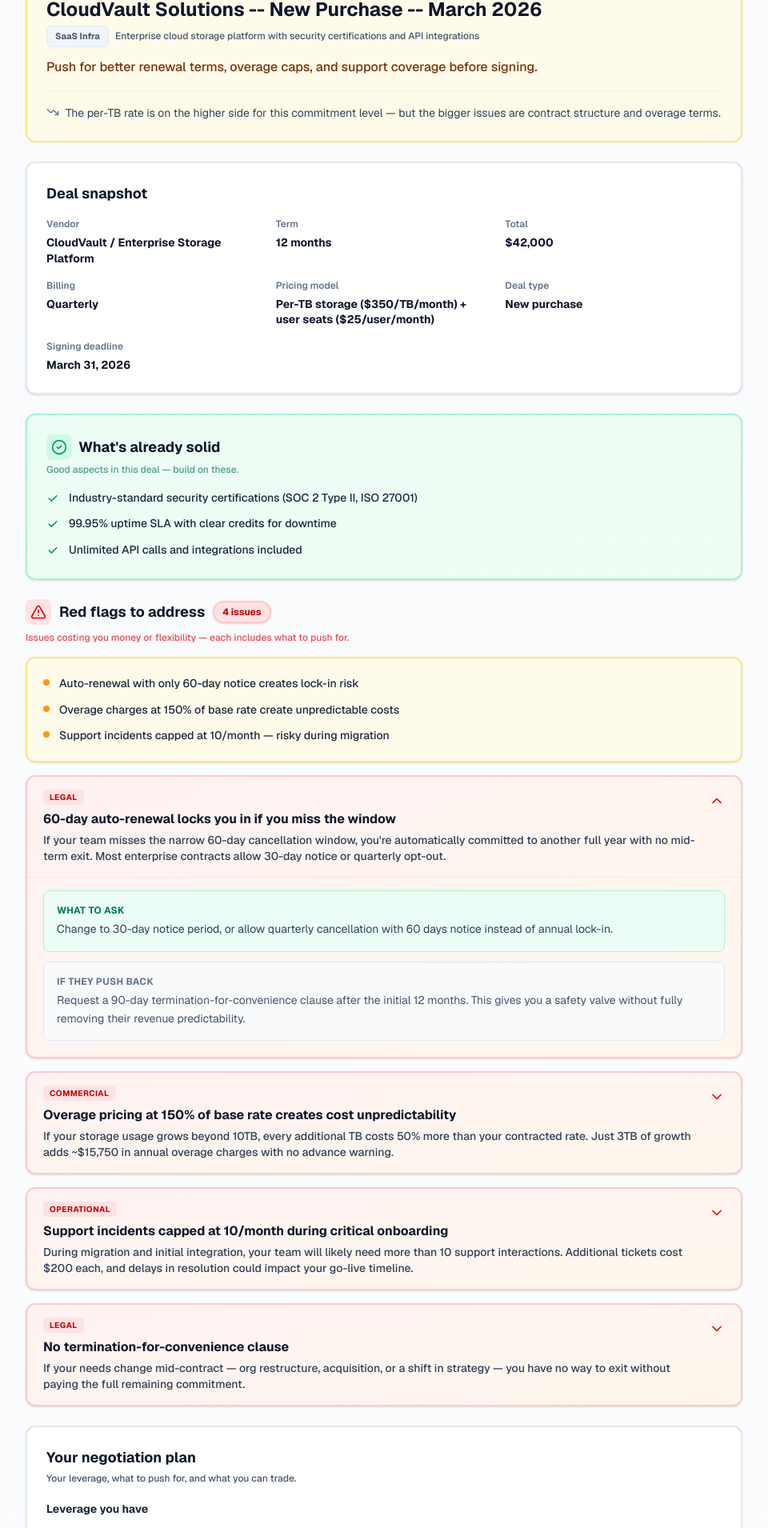
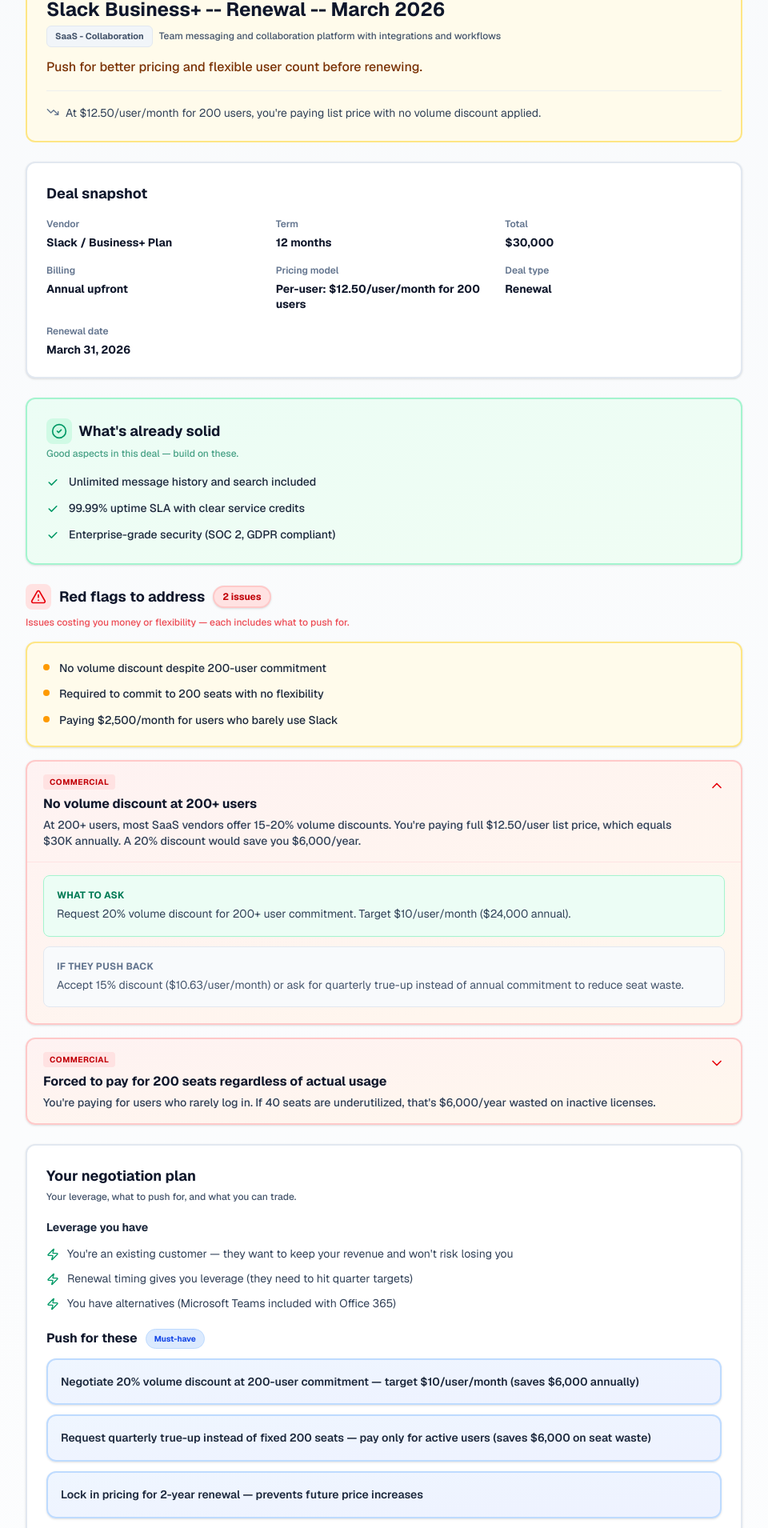
Before and after one commit to Boomchakalala/Dealcheck, a Next.js app: page /example in a window 1280 px wide. Shown: the part 367-2277 px from the top of the page at 80% size, without its empty margins (160-1120 px from the left). Built offline with nearby package versions, Linux system fonts and the light colour scheme.

Commit message:
Sandbox autosave

```diff
--- a/src/app/example/page.tsx
+++ b/src/app/example/page.tsx
@@ -5,191 +5,146 @@ import { type DealOutput } from '@/types'
 import Link from 'next/link'
 
 const exampleOutput: DealOutput = {
-  title: "CloudVault Solutions -- New Purchase -- March 2026",
-  vendor: "CloudVault Solutions",
-  category: "SaaS Infra",
-  description: "Enterprise cloud storage platform with security certifications and API integrations",
-  verdict: "Push for better renewal terms, overage caps, and support coverage before signing.",
+  title: "Slack Business+ -- Renewal -- March 2026",
+  vendor: "Slack",
+  category: "SaaS - Collaboration",
+  description: "Team messaging and collaboration platform with integrations and workflows",
+  verdict: "Push for better pricing and flexible user count before renewing.",
   verdict_type: "negotiate",
-  price_insight: "The per-TB rate is on the higher side for this commitment level — but the bigger issues are contract structure and overage terms.",
+  price_insight: "At $12.50/user/month for 200 users, you're paying list price with no volume discount applied.",
   snapshot: {
-    vendor_product: "CloudVault / Enterprise Storage Platform",
+    vendor_product: "Slack / Business+ Plan",
     term: "12 months",
-    total_commitment: "$42,000",
-    billing_payment: "Quarterly",
-    pricing_model: "Per-TB storage ($350/TB/month) + user seats ($25/user/month)",
-    deal_type: "New purchase",
-    signing_deadline: "March 31, 2026"
+    total_commitment: "$30,000",
+    billing_payment: "Annual upfront",
+    pricing_model: "Per-user: $12.50/user/month for 200 users",
+    deal_type: "Renewal",
+    renewal_date: "March 31, 2026"
   },
   quick_read: {
     whats_solid: [
-      "Industry-standard security certifications (SOC 2 Type II, ISO 27001)",
-      "99.95% uptime SLA with clear credits for downtime",
-      "Unlimited API calls and integrations included"
+      "Unlimited message history and search included",
+      "99.99% uptime SLA with clear service credits",
+      "Enterprise-grade security (SOC 2, GDPR compliant)"
     ],
     whats_concerning: [
-      "Auto-renewal with only 60-day notice creates lock-in risk",
-      "Overage charges at 150% of base rate create unpredictable costs",
-      "Support incidents capped at 10/month — risky during migration"
+      "No volume discount despite 200-user commitment",
+      "Required to commit to 200 seats with no flexibility",
+      "Paying $2,500/month for users who barely use Slack"
     ],
-    conclusion: "Solid infrastructure and compliance, but contract terms create vendor lock-in and cost unpredictability — all negotiable."
+    conclusion: "Good product, but you're paying full list price with rigid seat requirements. Easy wins on discount and seat flexibility."
   },
   red_flags: [
     {
-      type: "Legal",
-      issue: "60-day auto-renewal locks you in if you miss the window",
-      why_it_matters: "If your team misses the narrow 60-day cancellation window, you're automatically committed to another full year with no mid-term exit. Most enterprise contracts allow 30-day notice or quarterly opt-out.",
-      what_to_ask_for: "Change to 30-day notice period, or allow quarterly cancellation with 60 days notice instead of annual lock-in.",
-      if_they_push_back: "Request a 90-day termination-for-convenience clause after the initial 12 months. This gives you a safety valve without fully removing their revenue predictability."
+      type: "Commercial",
+      issue: "No volume discount at 200+ users",
+      why_it_matters: "At 200+ users, most SaaS vendors offer 15-20% volume discounts. You're paying full $12.50/user list price, which equals $30K annually. A 20% discount would save you $6,000/year.",
+      what_to_ask_for: "Request 20% volume discount for 200+ user commitment. Target $10/user/month ($24,000 annual).",
+      if_they_push_back: "Accept 15% discount ($10.63/user/month) or ask for quarterly true-up instead of annual commitment to reduce seat waste."
     },
     {
       type: "Commercial",
-      issue: "Overage pricing at 150% of base rate creates cost unpredictability",
-      why_it_matters: "If your storage usage grows beyond 10TB, every additional TB costs 50% more than your contracted rate. Just 3TB of growth adds ~$15,750 in annual overage charges with no advance warning.",
-      what_to_ask_for: "Cap overage at 110% of base rate with 30-day written notice before charges apply. This protects you from surprise invoices.",
-      if_they_push_back: "Negotiate a higher committed tier (e.g., 15TB) at a blended rate that builds in headroom, removing overage risk entirely."
-    },
-    {
-      type: "Operational",
-      issue: "Support incidents capped at 10/month during critical onboarding",
-      why_it_matters: "During migration and initial integration, your team will likely need more than 10 support interactions. Additional tickets cost $200 each, and delays in resolution could impact your go-live timeline.",
-      what_to_ask_for: "Increase to 25 priority tickets per month for the first 6 months (onboarding period), then 15/month ongoing.",
-      if_they_push_back: "At minimum, negotiate uncapped support during the first 90 days with a dedicated onboarding contact. This is standard practice for enterprise deals."
-    },
-    {
-      type: "Legal",
-      issue: "No termination-for-convenience clause",
-      why_it_matters: "If your needs change mid-contract — org restructure, acquisition, or a shift in strategy — you have no way to exit without paying the full remaining commitment.",
-      what_to_ask_for: "Add a termination-for-convenience clause allowing exit after 6 months with 90 days written notice and payment of a 2-month early termination fee.",
-      if_they_push_back: "Propose that termination-for-convenience kicks in after the initial 12-month term on any subsequent renewal period. This is a reasonable middle ground."
+      issue: "Forced to pay for 200 seats regardless of actual usage",
+      why_it_matters: "You're paying for users who rarely log in. If 40 seats are underutilized, that's $6,000/year wasted on inactive licenses.",
+      what_to_ask_for: "Switch to quarterly true-up model where you pay for active users (logged in last 30 days). This eliminates paying for inactive seats.",
+      if_they_push_back: "Request 10% buffer allowance — pay for 180 seats but can use up to 200 without penalty. Saves $3K annually on seat waste."
     }
   ],
   negotiation_plan: {
     leverage_you_have: [
-      "This is a new logo for CloudVault — they're motivated to close and will be flexible on terms",
-      "You have credible alternatives that you're actively evaluating",
-      "You're offering a meaningful annual commitment vs month-to-month",
-      "End of their fiscal quarter is approaching — sales teams are more flexible near quarter-end"
+      "You're an existing customer — they want to keep your revenue and won't risk losing you",
+      "Renewal timing gives you leverage (they need to hit quarter targets)",
+      "You have alternatives (Microsoft Teams included with Office 365)"
     ],
-    must_have_asks: [
-      "Reduce auto-renewal notice period from 60 to 30 days",
-      "Cap overage charges at 110% with written advance notice",
-      "Increase support to 25 tickets/month during onboarding"
-    ],
-    nice_to_have_asks: [
-      "Add termination-for-convenience clause after Year 1",
-      "Include a 2TB storage buffer at the contracted rate",
-      "Dedicated account manager during the first 6 months",
-      "Quarterly business reviews with performance benchmarks"
-    ],
+    must_have_asks: [],
+    nice_to_have_asks: [],
     trades_you_can_offer: [
-      "Prepay annually upfront instead of quarterly invoicing",
-      "Provide a case study or testimonial after 6 months of usage",
-      "Agree to an 18-month initial term if they meet your terms requirements",
-      "Consolidate to single-vendor if the relationship performs well"
+      "Sign a 2-year contract if they give you 25% discount locked in",
+      "Agree to annual billing if they provide quarterly true-up seats",
+      "Provide a customer testimonial or case study"
     ]
   },
   what_to_ask_for: {
     must_have: [
-      "Reduce auto-renewal notice period from 60 to 30 days — prevents accidental lock-in for additional $42K year",
-      "Cap overage charges at 110% of base rate with advance notice — protects against $15K+ surprise costs if storage grows 3TB",
-      "Increase support ticket limit to 25/month for first 6 months — prevents $200/ticket charges during critical onboarding phase"
+      "Negotiate 20% volume discount at 200-user commitment — target $10/user/month (saves $6,000 annually)",
+      "Request quarterly true-up instead of fixed 200 seats — pay only for active users (saves $6,000 on seat waste)",
+      "Lock in pricing for 2-year renewal — prevents future price increases"
     ],
     nice_to_have: [
-      "Add termination-for-convenience after 12 months",
-      "Include 2TB storage buffer at no additional cost",
-      "Quarterly performance reviews with dedicated CSM"
+      "Add 5 free admin seats for IT team",
+      "Include Slack Connect for external collaboration"
     ]
   },
   potential_savings: [
     {
-      ask: "Cap overage at 110% instead of 150%",
-      annual_impact: "$15,750 protected"
+      ask: "20% volume discount (200+ users)",
+      annual_impact: "$6,000 saved"
     },
     {
-      ask: "Increase support to 25 tickets/month during onboarding",
-      annual_impact: "$3,000 saved"
+      ask: "Quarterly true-up (pay for active users only)",
+      annual_impact: "$6,000 saved"
     }
   ],
   email_drafts: {
     neutral: {
-      subject: "CloudVault Enterprise Storage - Questions on Contract Terms",
-      body: `Hi [Sales Rep Name],
+      subject: "Slack Business+ Renewal - Pricing Discussion",
+      body: `Hi [Account Manager],
 
-Thanks for the CloudVault Enterprise Storage quote. We're interested in moving forward but have a few questions on terms before we can finalize:
+Thanks for sending the renewal quote for Slack Business+. We're planning to continue with Slack, but I'd like to discuss the pricing before we finalize.
 
-**Auto-renewal:**
-The 60-day notice period is tight for our procurement cycle. Could we adjust this to 30 days, or alternatively move to quarterly opt-out with 60 days notice? This would make internal approvals much smoother.
+We're committing to 200 users for another year, but the current rate of $12.50/user doesn't reflect any volume discount. Could we revisit the pricing? At this commitment level, we'd expect something closer to $10/user/month.
 
-**Overage terms:**
-The 150% overage rate creates budget unpredictability for us. Would it be possible to cap overages at 110% with written notice before charges apply? We want to grow with CloudVault, but need cost predictability.
+Also, we've noticed about 40 seats go unused each month (people who rarely log in). Would it be possible to move to a quarterly true-up model where we pay for active users? This would help us avoid paying for inactive licenses.
 
-**Support during onboarding:**
-The 10-ticket monthly cap concerns our engineering team. During migration, we'll likely need more support. Could we increase to 25 tickets for the first 6 months?
+If we can align on these points, we're ready to move forward this week. Let me know if you need anything else from our side.
 
-**Contract flexibility:**
-Would you consider adding a termination-for-convenience clause after the initial 12 months? This would make it easier for our legal team to approve.
+Thanks,
+[Your Name]`
+    },
+    firm: {
+      subject: "Slack Renewal - Need Revised Pricing to Proceed",
+      body: `Hi [Account Manager],
 
-We're ready to move quickly if we can align on these points. Are you available for a call this week?
+We've reviewed the Slack Business+ renewal quote and need revised pricing before we can proceed.
+
+Here's where we are:
+
+1. Pricing: At $12.50/user for 200 users, we're paying full list price with no volume discount. We need 20% off to make this competitive ($10/user/month).
+
+2. Seat flexibility: We're wasting roughly $6K/year on inactive seats. We need quarterly true-up where we pay for active users only, or a 10% buffer (pay for 180, use up to 200).
+
+We have budget approved and want to stay with Slack, but we need to hit these numbers. Microsoft Teams is included in our Office 365 subscription, so we're evaluating whether the premium is justified.
+
+Can you send a revised proposal by end of week?
 
 Best,
 [Your Name]`
     },
-    firm: {
-      subject: "CloudVault Quote - Revised Terms Needed to Proceed",
-      body: `Hi [Sales Rep Name],
+    final_push: {
+      subject: "Final Decision on Slack Renewal",
+      body: `Hi [Account Manager],
 
-We've completed our evaluation and CloudVault is a strong technical fit. However, we need revised terms on a few points before we can get internal approval:
+We need to finalize our collaboration platform decision by March 25th, and we're down to two options: renewing Slack or consolidating into Microsoft Teams.
 
-**Required changes:**
+Slack is the better product and our team prefers it, but Teams is included in our existing Office 365 license at no additional cost. The $30K/year premium for Slack needs to deliver clear ROI.
 
-1. **Auto-renewal:** Change notice period from 60 to 30 days. The current window doesn't align with our procurement cycles and our legal team has flagged it.
+What we need to move forward with Slack:
 
-2. **Overage protection:** Cap overage charges at 110% (not 150%) with 30-day written notice before charges apply. Unpredictable cost escalation is a deal-breaker for our finance team.
+• 20% discount on 200-user commitment ($10/user/month = $24K annually)
+• Quarterly true-up so we only pay for active users
+• 2-year price lock to avoid future increases
 
-3. **Support coverage:** Increase monthly ticket limit to 25 during the first 6 months. We're planning a significant migration and need adequate support during onboarding.
+If you can confirm these terms by March 22nd, we'll sign immediately and lock in a 2-year renewal. Otherwise, we'll need to move forward with the Teams transition.
 
-4. **Exit clause:** Add a termination-for-convenience option after the initial 12-month term with 90 days notice. This is standard in our vendor agreements.
-
-**Our position:**
-We have budget approved and need to select a vendor by [date]. We're comparing CloudVault against alternatives that already offer more flexible terms. If CloudVault can meet these requirements, we're ready to proceed immediately.
-
-Could you send a revised proposal by [specific date]?
-
-Thanks,
-[Your Name]`
-    },
-    final_push: {
-      subject: "Final Decision - CloudVault vs. Alternatives",
-      body: `Hi [Sales Rep Name],
-
-We need to finalize our cloud storage vendor by EOD [specific date] and are down to two options: CloudVault and [Competitor].
-
-**Where we are:**
-CloudVault has better enterprise features and your team has been responsive. However, [Competitor] offers more flexible contract terms — shorter notice periods, no overage penalties, and a termination-for-convenience clause included by default.
-
-**What we need to choose CloudVault:**
-
-• **Contract flexibility:** 30-day renewal notice (or quarterly opt-out). Our legal team won't approve the 60-day lock-in.
-• **Overage protection:** 110% cap with advance notice. We need predictable costs as we scale.
-• **Support:** 25 tickets/month during onboarding. This is a critical migration for us.
-
-**Timeline:**
-We're presenting our final recommendation in Friday's meeting. If you can confirm these terms by Wednesday EOD, we'll recommend CloudVault. Otherwise, we'll need to go with [Competitor] since their terms already meet our requirements.
-
-I'd prefer to work with CloudVault given the product fit. Can you escalate internally?
+I'd prefer to stay with Slack given our team's workflow. Can you escalate this internally?
 
 Let me know,
-[Your Name]
-
-P.S. — We're happy to discuss annual prepayment or an 18-month term if that helps your team approve more flexible terms on your side.`
+[Your Name]`
     }
   },
   assumptions: [
-    "Auto-renewal notice period assessment based on standard enterprise SaaS contract terms",
-    "Overage risk assumes 20-30% annual storage growth based on typical enterprise usage patterns",
-    "Support ticket estimates based on standard onboarding complexity for 10TB+ migrations",
-    "Termination clause expectations based on common enterprise procurement requirements"
+    "Volume discount expectations based on standard SaaS pricing for 200+ user commitments",
+    "Seat waste estimate assumes ~20% of users are inactive (rarely log in)"
   ],
   disclaimer: "This analysis is for informational purposes only and does not constitute legal, financial, or professional advice. Verify all claims independently and consult with licensed advisors before making procurement decisions."
 }
```
